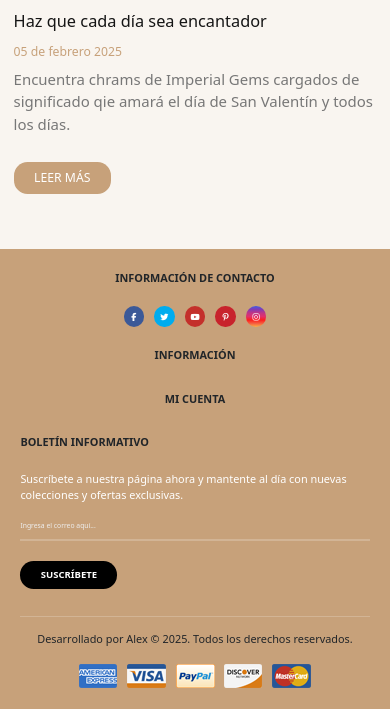
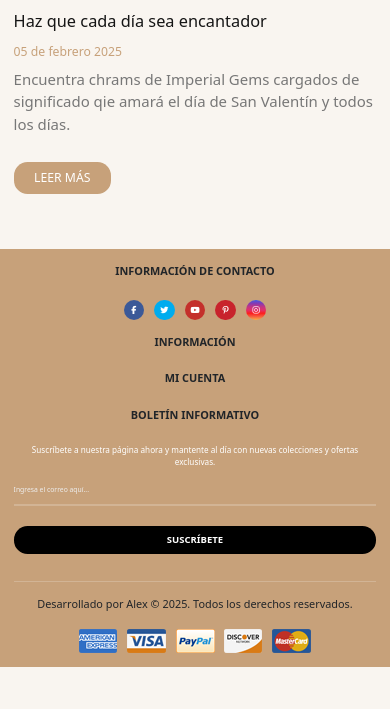
Before and after one commit to jar12a/ProyectoJoyeria, a PHP site: page /ProyectoJoyeria/index.php in a window 390 px wide. Shown: the part 3992-4701 px from the top of the page. After the commit the page ends 4659 px from the top, so only its background shows below. Run offline with PHP 8.4, Linux system fonts and the light colour scheme; some libraries are stand-ins or nearby versions.

Commit message:
hacer responsivo el footer

```diff
--- a/complementos/footer.php
+++ b/complementos/footer.php
@@ -72,3 +72,43 @@
         </div>
     </div>
 </footer>
+
+<style>
+    @media (max-width: 768px) {
+        .container-footer {
+            padding: 2rem;
+        }
+        .menu-footer {
+            grid-template-columns: 1fr;
+            gap: 2rem;
+        }
+        .contact-info, .information, .my-account, .newsletter {
+            text-align: center;
+        }
+        .contact-info ul, .information ul, .my-account ul {
+            padding: 0;
+        }
+        .contact-info ul li, .information ul li, .my-account ul li {
+            font-size: 1.2rem;
+        }
+        .social-icons {
+            justify-content: center;
+        }
+        .content p {
+            font-size: 1.2rem;
+        }
+        .content input {
+            width: 100%;
+        }
+        .content button {
+            width: 100%;
+        }
+        .copyright {
+            flex-direction: column;
+            text-align: center;
+        }
+        .copyright p {
+            margin-bottom: 1rem;
+        }
+    }
+</style>
```
